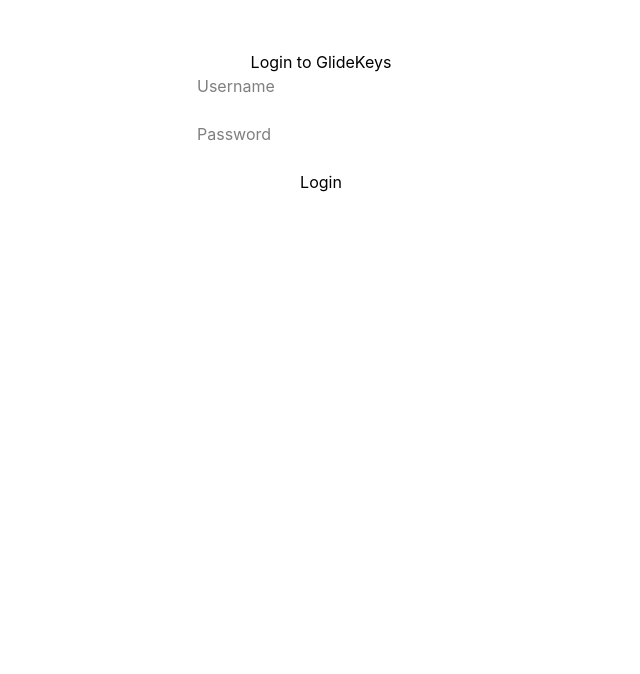
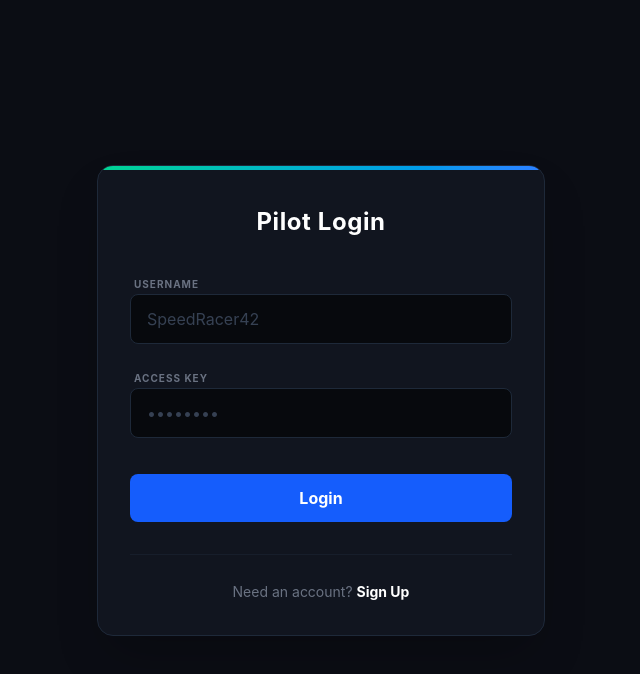
Before and after one commit to MysticForce12/GlideKeys, a React (Vite) app in the folder client/: page /login in a window 1280 px wide. Shown: the top 674 px of the page, without its empty margins (319-959 px from the left). Built offline with nearby package versions, Linux system fonts and the light colour scheme; no server answers.

Commit message:
feat: complete login/register flow

```diff
--- a/client/src/App.jsx
+++ b/client/src/App.jsx
@@ -23,9 +23,9 @@
         }/>
 
         <Route path='/profile' element={
-          <ProtectedRoute>
             <Profile />
-          </ProtectedRoute>
+          // <ProtectedRoute>
+          // </ProtectedRoute>
         } />
 
       </Routes>
--- a/client/src/pages/Login.jsx
+++ b/client/src/pages/Login.jsx
@@ -1,62 +1,129 @@
-import {useState} from 'react';
+import { useState } from 'react';
+import { useNavigate } from 'react-router-dom';
 import api from '../utils/api';
 
-const Login = ()=>{
+const Login = () => {
+    const [isLogin, setIsLogin] = useState(true);
+    const [username, setUsername] = useState("");
+    const [password, setPassword] = useState("");
+    const [name, setName] = useState("");
+    const [error, setError] = useState("");
+    const [loading, setLoading] = useState(false);
 
-    const [inputName, setInputName] = useState("");
-    const [inputPass, setInputPass] = useState("");
-    const [error, setError] = useState("");
+    const navigate = useNavigate();
 
-    const handleLogin = async(e)=>{
+    const toggle = () => {
+        setIsLogin(!isLogin);
+        setError("");
+    }
+
+    const handleSubmit = async (e) =>{
         e.preventDefault();
-        try{
-            const response = await api.post("/auth/login",{
-                username: inputName,
-                password: inputPass
-            })
+        setError("");
+        setLoading(true);
 
+        const endpoint = isLogin ? "/auth/login" : "/auth/register";
+
+        const payload = isLogin ? { username, password } : { name, username, password };
+
+        try {
+            const response = await api.post(endpoint, payload);
             const { token } = response.data;
             localStorage.setItem('token', token);
-            console.log("Login successful, token is stored");
 
-        } catch(err){
-            if(error.response && error.response.data){
-                setError(error.response.data.message);
-            } else{
-                setError("An error occurred while logging in.");
+            console.log("Authorization successful. Welcome Pilot.");
+            navigate('/play');
+
         }
+        catch (err) {
+            const errorMessage = err.response?.data?.message || "Authentication failed. Check your credentials.";
+            setError(errorMessage);
+        } finally {
+            setLoading(false);
         }
-    }
+    };
 
-    return(
-        <div style={{ padding: "50px", textAlign: "center" }}>
-            <h2>Login to GlideKeys</h2>
+    return (
+        <div className="min-h-screen bg-[#0B0D14] flex items-center justify-center p-6 font-sans select-none">
 
-            {error && <p style={{ color: "red" }}>{error}</p>}
+            <div className="relative w-full max-w-md bg-[#11151f] border border-gray-800 rounded-2xl p-8 shadow-2xl overflow-hidden">
 
-            <form onSubmit={handleLogin}>
-                <div>
+                <div className="absolute top-0 left-0 w-full h-1 bg-gradient-to-r from-emerald-400 to-blue-500"></div>
+
+                <div className="text-center mb-8 mt-2">
+                    <h2 className="text-2xl font-bold text-white tracking-wide">
+                        {isLogin ? "Pilot Login" : "New License"}
+                    </h2>
+                </div>
+
+                {error && (
+                    <div className="mb-6 p-3 rounded-lg bg-red-500/10 border border-red-500/20 text-red-400 text-sm text-center animate-pulse">
+                        {error}
+                    </div>
+                )}
+
+                <form onSubmit={handleSubmit} className="space-y-5">
+
+                    {!isLogin && (
+                        <div className="space-y-2 animate-fade-in">
+                            <label className="text-[10px] font-bold text-gray-500 uppercase tracking-widest ml-1">Full Name</label>
                             <input
                                 type="text"
-                        placeholder="Username"
-                        value={inputName}
-                        onChange={(e) => setInputName(e.target.value)}
+                                placeholder="Type your name..."
+                                className="w-full bg-[#07090d] border border-gray-800 rounded-lg px-4 py-3 text-white placeholder:text-gray-700 focus:border-blue-500 outline-none transition-colors"
+                                value={name}
+                                onChange={(e) => setName(e.target.value)}
+                                required={!isLogin}
+                            />
+                        </div>
+                    )}
+
+                    <div className="space-y-2">
+                        <label className="text-[10px] font-bold text-gray-500 uppercase tracking-widest ml-1">Username</label>
+                        <input
+                            type="text"
+                            placeholder="SpeedRacer42"
+                            className="w-full bg-[#07090d] border border-gray-800 rounded-lg px-4 py-3 text-white placeholder:text-gray-700 focus:border-blue-500 outline-none transition-colors"
+                            value={username}
+                            onChange={(e) => setUsername(e.target.value)}
                             required
                         />
                     </div>
-                <br />
-                <div>
+
+                    <div className="space-y-2">
+                        <label className="text-[10px] font-bold text-gray-500 uppercase tracking-widest ml-1">Access Key</label>
                         <input
                             type="password"
-                        placeholder="Password"
-                        value={inputPass}
-                        onChange={(e) => setInputPass(e.target.value)}
+                            placeholder="••••••••"
+                            className="w-full bg-[#07090d] border border-gray-800 rounded-lg px-4 py-3 text-white placeholder:text-gray-700 focus:border-blue-500 outline-none transition-colors"
+                            value={password}
+                            onChange={(e) => setPassword(e.target.value)}
                             required
                         />
                     </div>
-                <br />
-                <button type="submit">Login</button>
+
+                    <button
+                        type="submit"
+                        disabled={loading}
+                        className="w-full py-3 mt-4 bg-blue-600 hover:bg-blue-500 disabled:bg-gray-700 text-white rounded-lg font-bold transition-colors active:scale-[0.98]"
+                    >
+                        {loading ? "Authenticating..." : (isLogin ? "Login" : "Create Account")}
+                    </button>
                 </form>
+
+                <div className="mt-8 pt-6 border-t border-gray-800/50 text-center">
+                    <span className="text-gray-500 text-sm">
+                        {isLogin ? "Need an account? " : "Already have an account? "}
+                    </span>
+                    <button
+                        type="button"
+                        onClick={toggle}
+                        className="text-white font-bold text-sm hover:text-blue-400 transition-colors"
+                    >
+                        {isLogin ? "Sign Up" : "Login"}
+                    </button>
+                </div>
+            </div>
         </div>
     );
 };
```
Also changed, not shown: 2 other files (tests, documents, lock files or other folders). Lines whose indentation alone changed are shown as unchanged.
